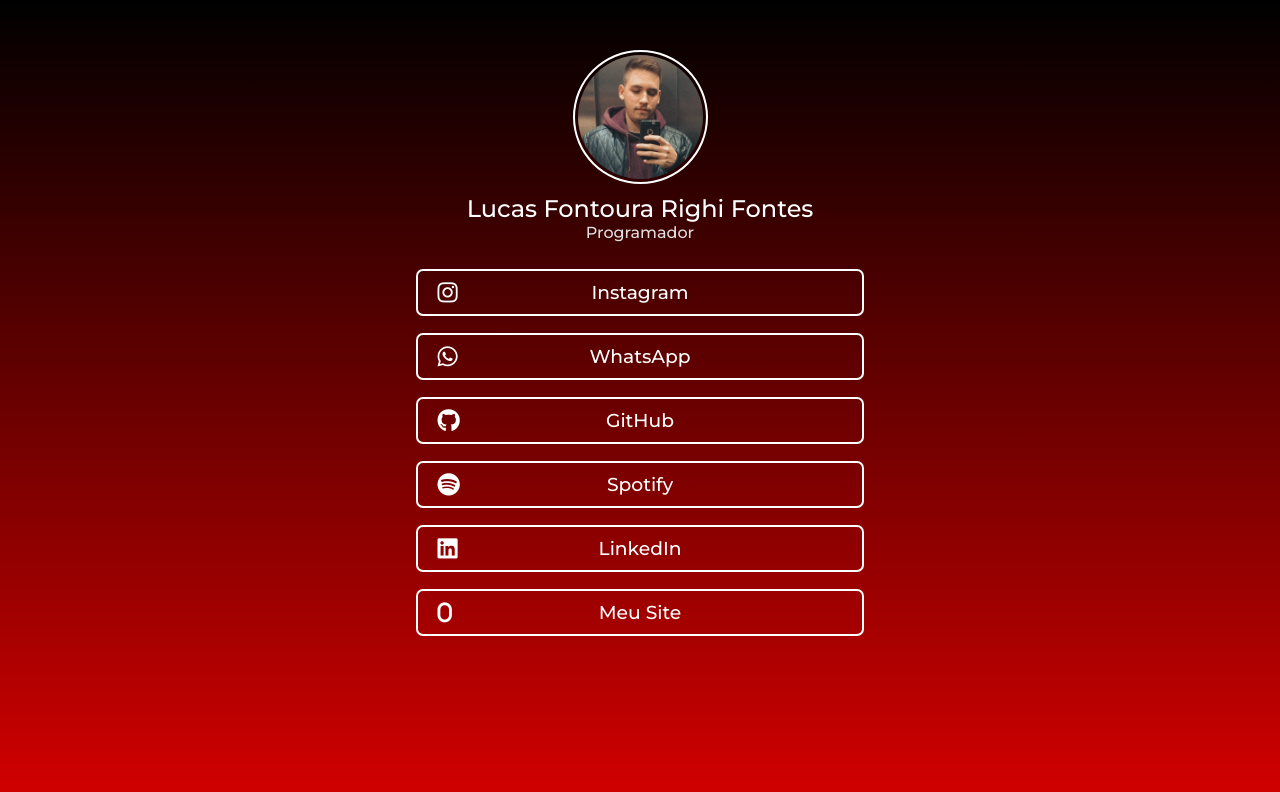
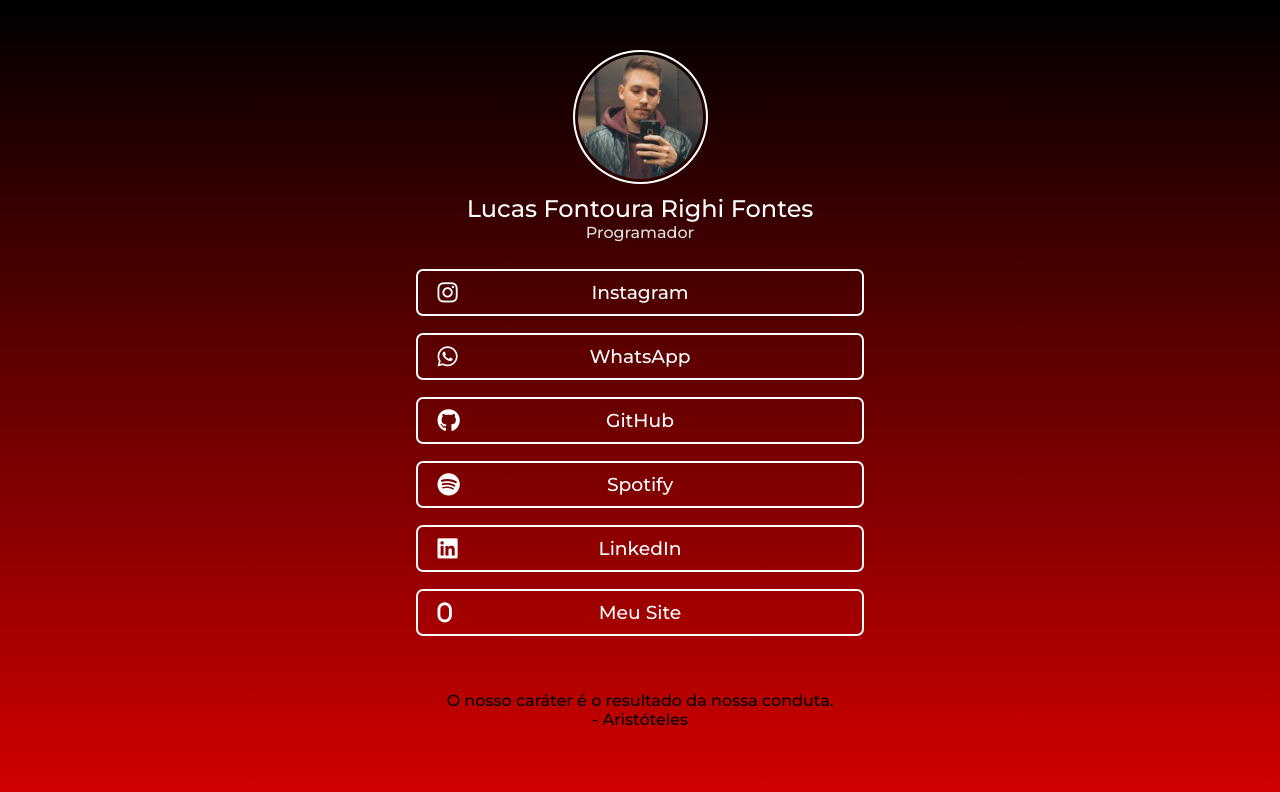
Before and after one commit to LucasFontoura06/Linktree3.0, a plain HTML site: page index.html in a window 1280 px wide. Drawn offline with Linux system fonts and the light colour scheme.

Commit message:
Update index.html

```diff
--- a/index.html
+++ b/index.html
@@ -34,6 +34,11 @@
                 <a href="https://lucasfontoura06.github.io/siteofficiallucas/" target= _blank><div class="link-a"><i class="fa-brands fa-0"></i> <h3>Meu Site</h3></div></a>
             </div><!--link-->
 
+            <br>
+            <br>
+            <div class="final"> O nosso caráter é o resultado da nossa conduta. </div>
+            - Aristóteles
+
 
         </div><!--container-->
 
```
